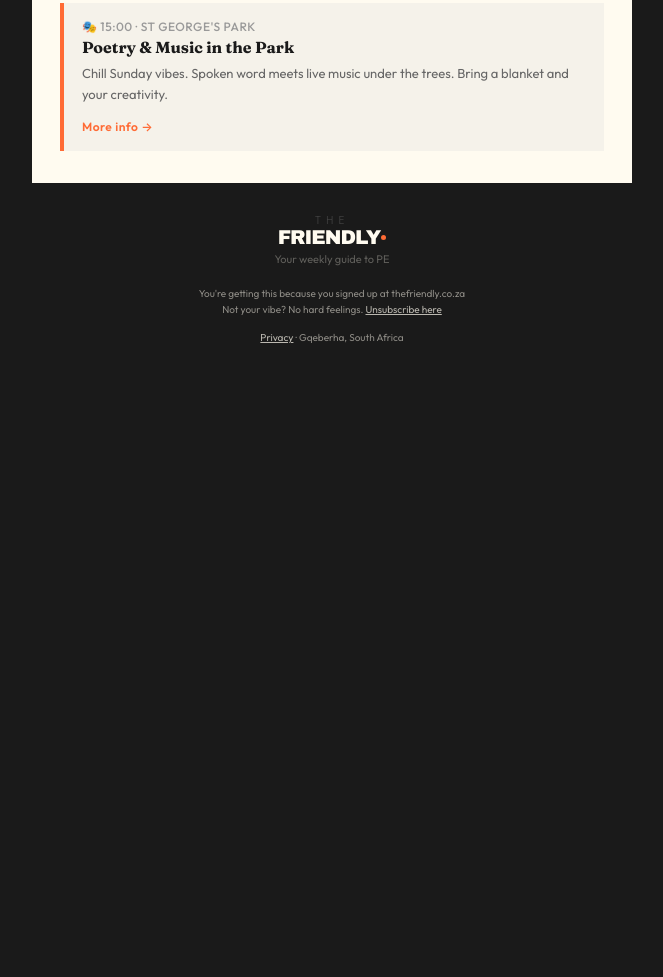
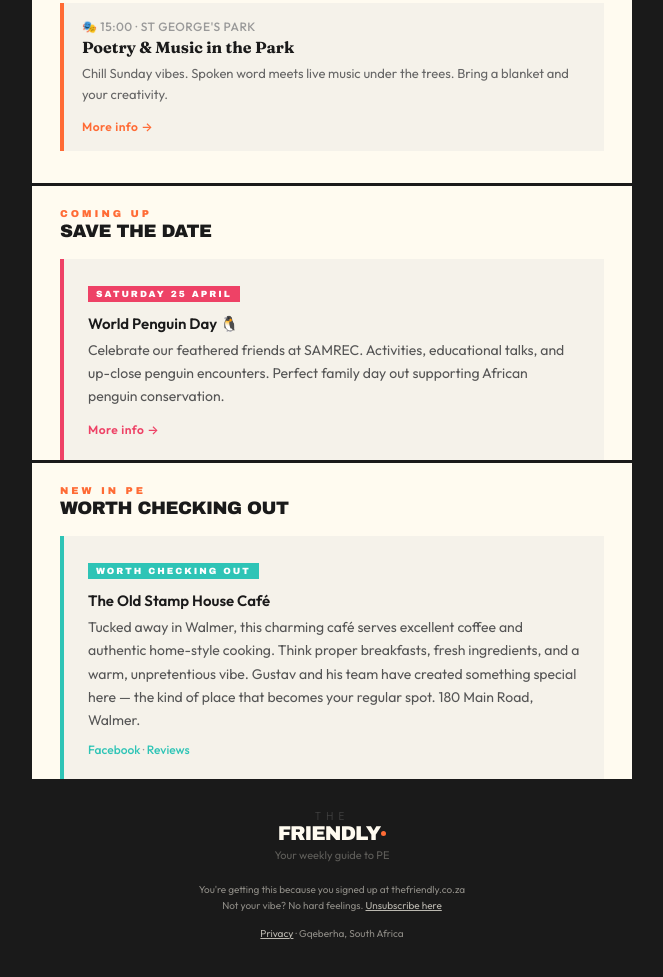
Before and after one commit to travislima/the-friendly-newsletter, a plain HTML site: page issue-006.html in a window 1280 px wide. Shown: the part 3226-4203 px from the top of the page, without its empty margins (308-971 px from the left). Before the commit the page ends 3620 px from the top, so only its background shows below. Drawn offline with Linux system fonts and the light colour scheme.

Commit message:
Add Save The Date (World Penguin Day) and Worth Checking Out (Old Stamp House Café) sections

```diff
--- a/issue-006.html
+++ b/issue-006.html
@@ -309,7 +309,59 @@
     </td>
   </tr>
 
-  <!-- Section divider -->
+
+  <!-- ====== SAVE THE DATE SECTION ====== -->
+  <tr><td style="height: 3px; background-color: #1a1a1a; font-size: 0; line-height: 0;">&nbsp;</td></tr>
+  <tr>
+    <td class="mobile-padding" style="padding: 22px 28px 6px;">
+      <p style="margin: 0; font-family: 'Archivo Black', 'Arial Black', Arial, sans-serif; font-size: 10px; letter-spacing: 3px; text-transform: uppercase; color: #FF6B35;">Coming Up</p>
+      <p class="section-title" style="margin: 2px 0 0; font-family: 'Archivo Black', 'Arial Black', Arial, sans-serif; font-size: 18px; color: #1a1a1a; text-transform: uppercase; letter-spacing: -0.5px;">Save The Date</p>
+    </td>
+  </tr>
+  <tr><td style="height: 12px; font-size: 0; line-height: 0;">&nbsp;</td></tr>
+  <tr>
+    <td class="mobile-padding" style="padding: 0 28px;">
+      <table role="presentation" class="save-date-card" cellpadding="0" cellspacing="0" border="0" width="100%" style="background-color: #f5f2ea; border-left: 4px solid #EE4266;">
+        <tr>
+          <td style="padding: 22px 24px;">
+            <span style="display: inline-block; font-family: 'Archivo Black', 'Arial Black', Arial, sans-serif; font-size: 9px; letter-spacing: 2px; text-transform: uppercase; padding: 3px 8px; margin-bottom: 6px; background-color: #EE4266; color: #ffffff;">Saturday 25 April</span>
+            <p class="event-name" style="margin: 6px 0 0; font-family: 'Outfit', -apple-system, BlinkMacSystemFont, 'Segoe UI', Roboto, Helvetica, Arial, sans-serif; font-weight: 600; font-size: 15px; color: #1a1a1a;">World Penguin Day &#x1F427;</p>
+            <p class="event-vibe" style="margin: 6px 0 10px; font-family: 'Outfit', -apple-system, BlinkMacSystemFont, 'Segoe UI', Roboto, Helvetica, Arial, sans-serif; font-size: 14px; color: #555555; line-height: 1.65;">Celebrate our feathered friends at SAMREC. Activities, educational talks, and up-close penguin encounters. Perfect family day out supporting African penguin conservation.</p>
+            <a href="https://allevents.in/port-elizabeth/world-penguin-day/200028282232411" style="display: inline-block; font-family: 'Outfit', -apple-system, BlinkMacSystemFont, 'Segoe UI', Roboto, Helvetica, Arial, sans-serif; font-size: 12px; font-weight: 600; color: #EE4266; text-decoration: none; letter-spacing: 0.5px;">More info &rarr;</a>
+          </td>
+        </tr>
+      </table>
+    </td>
+  </tr>
+
+  <!-- ====== WORTH CHECKING OUT SECTION ====== -->
+  <tr><td style="height: 3px; background-color: #1a1a1a; font-size: 0; line-height: 0;">&nbsp;</td></tr>
+  <tr>
+    <td class="mobile-padding" style="padding: 22px 28px 6px;">
+      <p style="margin: 0; font-family: 'Archivo Black', 'Arial Black', Arial, sans-serif; font-size: 10px; letter-spacing: 3px; text-transform: uppercase; color: #FF6B35;">New In PE</p>
+      <p class="section-title" style="margin: 2px 0 0; font-family: 'Archivo Black', 'Arial Black', Arial, sans-serif; font-size: 18px; color: #1a1a1a; text-transform: uppercase; letter-spacing: -0.5px;">Worth Checking Out</p>
+    </td>
+  </tr>
+  <tr><td style="height: 12px; font-size: 0; line-height: 0;">&nbsp;</td></tr>
+  <tr>
+    <td class="mobile-padding" style="padding: 0 28px;">
+      <table role="presentation" class="food-card" cellpadding="0" cellspacing="0" border="0" width="100%" style="background-color: #f5f2ea; border-left: 4px solid #2EC4B6;">
+        <tr>
+          <td style="padding: 22px 24px;">
+            <span style="display: inline-block; font-family: 'Archivo Black', 'Arial Black', Arial, sans-serif; font-size: 9px; letter-spacing: 2px; text-transform: uppercase; padding: 3px 8px; margin-bottom: 6px; background-color: #2EC4B6; color: #ffffff;">Worth Checking Out</span>
+            <p class="food-name" style="margin: 6px 0 0; font-family: 'Outfit', -apple-system, BlinkMacSystemFont, 'Segoe UI', Roboto, Helvetica, Arial, sans-serif; font-weight: 600; font-size: 15px; color: #1a1a1a;">The Old Stamp House Café</p>
+            <p class="food-desc" style="margin: 6px 0 10px; font-family: 'Outfit', -apple-system, BlinkMacSystemFont, 'Segoe UI', Roboto, Helvetica, Arial, sans-serif; font-size: 14px; color: #555555; line-height: 1.65;">Tucked away in Walmer, this charming café serves excellent coffee and authentic home-style cooking. Think proper breakfasts, fresh ingredients, and a warm, unpretentious vibe. Gustav and his team have created something special here — the kind of place that becomes your regular spot. 180 Main Road, Walmer.</p>
+            <p style="margin: 0; font-family: 'Outfit', -apple-system, BlinkMacSystemFont, 'Segoe UI', Roboto, Helvetica, Arial, sans-serif; font-size: 12px; color: #999999;">
+              <a href="https://www.facebook.com/61557299557209/" style="color: #2EC4B6; text-decoration: none; font-weight: 500;">Facebook</a> &middot;
+              <a href="https://restaurantguru.com/The-Old-Stamp-House-Cafe-South-Africa" style="color: #2EC4B6; text-decoration: none; font-weight: 500;">Reviews</a>
+            </p>
+          </td>
+        </tr>
+      </table>
+    </td>
+  </tr>
+
+<!-- Section divider -->
   <tr><td style="height: 3px; background-color: #1a1a1a; font-size: 0; line-height: 0;">&nbsp;</td></tr>
 
     <!-- ====== FOOTER ====== -->
```
